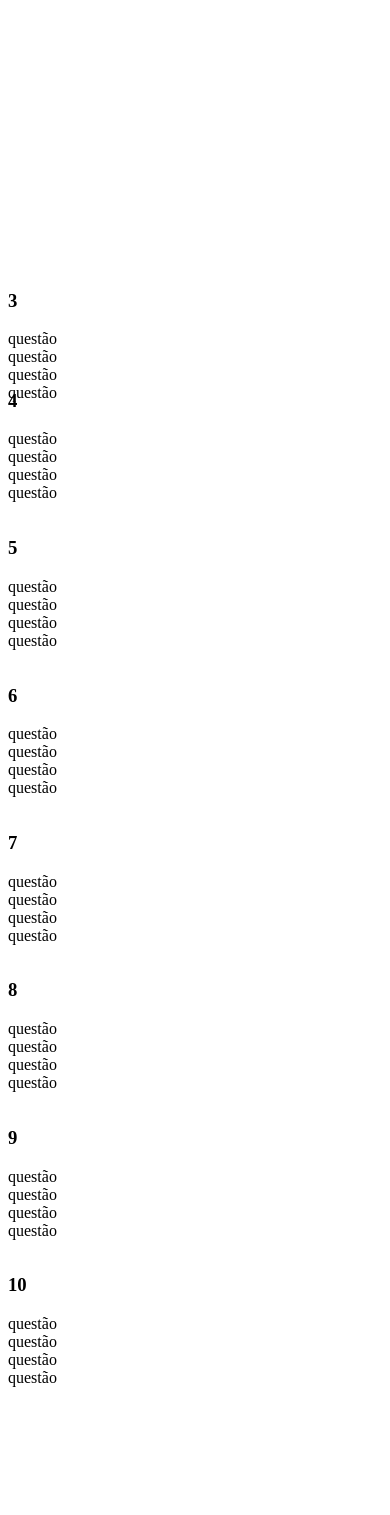
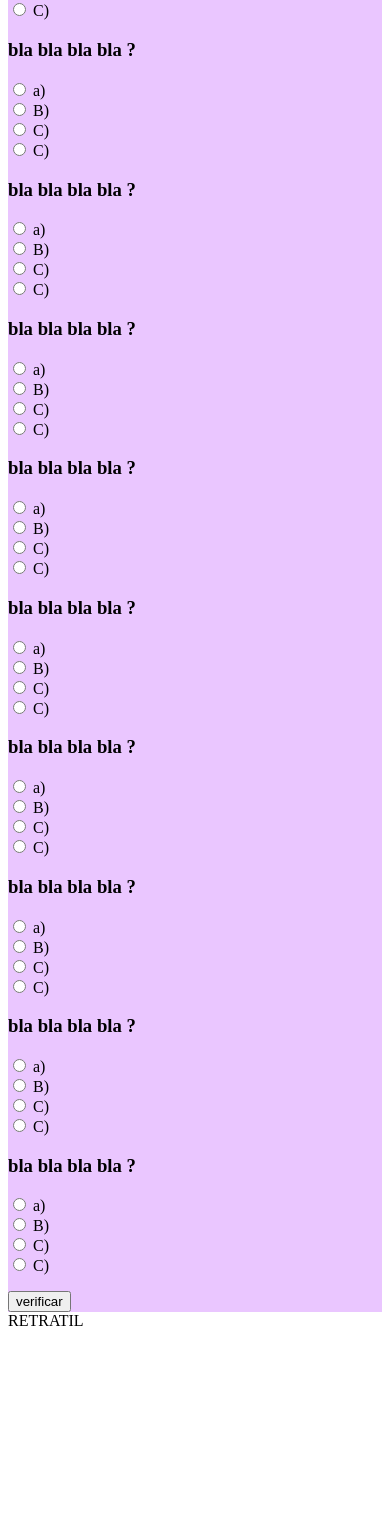
Before and after one commit to ketleycelest2510/ep4, a plain HTML site: page index.html in a window 390 px wide. Shown: the part 337-1852 px from the top of the page. Before the commit the page ends 1748 px from the top, so only its background shows below. Drawn offline with Linux system fonts and the light colour scheme.

Commit message:
Add files via upload

```diff
--- a/index.html
+++ b/index.html
@@ -5,92 +5,87 @@
     <meta name="viewport" content="width=device-width, initial-scale=1.0">
     <title>Historia</title>
     <link rel="stylesheet" href="style.css">
-    <form>
-        <h3> 1 </h3>
-        <imput type="radio" name="reposta" value="incorreta">questão</imput> <br>
-        <imput type="radio" name="reposta" value="incorreta">questão</imput><br>
-        <imput type="radio" name="reposta" value="correto">questão</imput><br>
-        <imput type="radio" name="reposta" value="incorreta">questão</imput><br>
-        <p id="resultado_1"></p>
-    </form>
+</head>
+<body>
+    <header>
+        <img src="img.jpg" alt="">
+    </header>
+    <main>
+        <form>
+            <h3>bla bla bla bla ?</h3>
+            <input type="radio" name="resposta1" value="correta"> a) <br>
+            <input type="radio" name="resposta1" value="incorreta"> B) <br>
+            <input type="radio" name="resposta1" value="incorreta"> C) <br>
+            <input type="radio" name="resposta1" value="incorreta"> C) <br>
+            <p id="resultado_1"></p>
 
-    <form>
-        <h3> 2 </h3>
-        <imput type="radio" name="reposta" value="incorreta">questão</imput> <br>
-        <imput type="radio" name="reposta" value="incorreta">questão</imput><br>
-        <imput type="radio" name="reposta" value="incorreta">questão</imput><br>
-        <imput type="radio" name="reposta" value="correto">questão</imput><br>
-        <p id="resultado_2"></p>
-    </form>
+            <h3>bla bla bla bla ?</h3>
+            <input type="radio" name="resposta2" value="correta"> a) <br>
+            <input type="radio" name="resposta2" value="incorreta"> B) <br>
+            <input type="radio" name="resposta2" value="incorreta"> C) <br>
+            <input type="radio" name="resposta2" value="incorreta"> C) <br>
+            <p id="resultado_2"></p>
 
-    <form>
-        <h3> 3 </h3>
-        <imput type="radio" name="reposta" value="correto">questão</imput> <br>
-        <imput type="radio" name="reposta" value="incorreta">questão</imput><br>
-        <imput type="radio" name="reposta" value="incorreta">questão</imput><br>
-        <imput type="radio" name="reposta" value="incorreta">questão</imput><br>
-        <p id="resultado_3"></p>
-    </form>
+            <h3>bla bla bla bla ?</h3>
+            <input type="radio" name="resposta3" value="correta"> a) <br>
+            <input type="radio" name="resposta3" value="incorreta"> B) <br>
+            <input type="radio" name="resposta3" value="incorreta"> C) <br>
+            <input type="radio" name="resposta3" value="incorreta"> C) <br>
+            <p id="resultado_3"></p>
 
-    <form>
-        <h3> 4 </h3>
-        <imput type="radio" name="reposta" value="correto">questão</imput> <br>
-        <imput type="radio" name="reposta" value="incorreta">questão</imput><br>
-        <imput type="radio" name="reposta" value="incorreta">questão</imput><br>
-        <imput type="radio" name="reposta" value="incorreta">questão</imput><br>
-        <p id="resultado_4"></p>
-    </form>
+            <h3>bla bla bla bla ?</h3>
+            <input type="radio" name="resposta4" value="correta"> a) <br>
+            <input type="radio" name="resposta4" value="incorreta"> B) <br>
+            <input type="radio" name="resposta4" value="incorreta"> C) <br>
+            <input type="radio" name="resposta4" value="incorreta"> C) <br>
+            <p id="resultado_4"></p>
 
-    <form>
-        <h3> 5 </h3>
-        <imput type="radio" name="reposta" value="incorreta">questão</imput> <br>
-        <imput type="radio" name="reposta" value="correto">questão</imput><br>
-        <imput type="radio" name="reposta" value="incorreta">questão</imput><br>
-        <imput type="radio" name="reposta" value="incorreta">questão</imput><br>
-        <p id="resultado_5"></p>
-    </form>
+            <h3>bla bla bla bla ?</h3>
+            <input type="radio" name="resposta5" value="correta"> a) <br>
+            <input type="radio" name="resposta5" value="incorreta"> B) <br>
+            <input type="radio" name="resposta5" value="incorreta"> C) <br>
+            <input type="radio" name="resposta5" value="incorreta"> C) <br>
+            <p id="resultado_5"></p>
 
-    <form>
-        <h3> 6 </h3>
-        <imput type="radio" name="reposta" value="incorreta">questão</imput> <br>
-        <imput type="radio" name="reposta" value="incorreta">questão</imput><br>
-        <imput type="radio" name="reposta" value="correto">questão</imput><br>
-        <imput type="radio" name="reposta" value="incorreta">questão</imput><br>
-        <p id="resultado_6"></p>
-    </form>
+            <h3>bla bla bla bla ?</h3>
+            <input type="radio" name="resposta6" value="correta"> a) <br>
+            <input type="radio" name="resposta6" value="incorreta"> B) <br>
+            <input type="radio" name="resposta6" value="incorreta"> C) <br>
+            <input type="radio" name="resposta6" value="incorreta"> C) <br>
+            <p id="resultado_6"></p>
 
-    <form>
-        <h3> 7 </h3>
-        <imput type="radio" name="reposta" value="incorreta">questão</imput> <br>
-        <imput type="radio" name="reposta" value="incorreta">questão</imput><br>
-        <imput type="radio" name="reposta" value="incorreta">questão</imput><br>
-        <imput type="radio" name="reposta" value="correto">questão</imput><br>
-        <p id="resultado_7"></p>
-    </form>
+            <h3>bla bla bla bla ?</h3>
+            <input type="radio" name="resposta7" value="correta"> a) <br>
+            <input type="radio" name="resposta7" value="incorreta"> B) <br>
+            <input type="radio" name="resposta7" value="incorreta"> C) <br>
+            <input type="radio" name="resposta7" value="incorreta"> C) <br>
+            <p id="resultado_7"></p>
 
-    <form>
-        <h3> 8 </h3>
-        <imput type="radio" name="reposta" value="correto">questão</imput> <br>
-        <imput type="radio" name="reposta" value="incorreta">questão</imput><br>
-        <imput type="radio" name="reposta" value="incorreta">questão</imput><br>
-        <imput type="radio" name="reposta" value="incorreta">questão</imput><br>
-        <p id="resultado_8"></p>
-    </form>
+            <h3>bla bla bla bla ?</h3>
+            <input type="radio" name="resposta8" value="correta"> a) <br>
+            <input type="radio" name="resposta8" value="incorreta"> B) <br>
+            <input type="radio" name="resposta8" value="incorreta"> C) <br>
+            <input type="radio" name="resposta8" value="incorreta"> C) <br>
+            <p id="resultado_8"></p>
 
-    <form>
-        <h3> 9 </h3>
-        <imput type="radio" name="reposta" value="incorreta">questão</imput> <br>
-        <imput type="radio" name="reposta" value="correto">questão</imput><br>
-        <imput type="radio" name="reposta" value="incorreta">questão</imput><br>
-        <imput type="radio" name="reposta" value="incorreta">questão</imput><br>
-        <p id="resultado_9"></p>
-    </form>
+            <h3>bla bla bla bla ?</h3>
+            <input type="radio" name="resposta9" value="correta"> a) <br>
+            <input type="radio" name="resposta9" value="incorreta"> B) <br>
+            <input type="radio" name="resposta9" value="incorreta"> C) <br>
+            <input type="radio" name="resposta9" value="incorreta"> C) <br>
+            <p id="resultado_9"></p>
 
-    <form>
-        <h3> 10 </h3>
-        <imput type="radio" name="reposta" value="incorreta">questão</imput> <br>
-        <imput type="radio" name="reposta" value="incorreta">questão</imput><br>
-        <imput type="radio" name="reposta" value="correto">questão</imput><br>
-        <imput type="radio" name="reposta" value="incorreta">questão</imput><br>
-        <p id="resultado_10"></p>
-    </form>
+            <h3>bla bla bla bla ?</h3>
+            <input type="radio" name="resposta10" value="correta"> a) <br>
+            <input type="radio" name="resposta10" value="incorreta"> B) <br>
+            <input type="radio" name="resposta10" value="incorreta"> C) <br>
+            <input type="radio" name="resposta10" value="incorreta"> C) <br>
+            <p id="resultado_10"></p>
+            <button type="button" onclick="botao_resposta()"> verificar</button>
+        </form>
+        <script src="script.js"></script>
+
+    </main>
+    <section>RETRATIL</section>
+</body>
+</html>
--- a/script.js
+++ b/script.js
@@ -1,3 +1,75 @@
-function () {
+function botao_resposta() {
+    var respostausuario1 = document.queryselector('input[name="resposta1"]: checked');
+    var respostausuario2 = document.queryselector('input[name="resposta2"]: checked');
+    var respostausuario3 = document.queryselector('input[name="resposta3"]: checked');
+    var respostausuario4 = document.queryselector('input[name="resposta4"]: checked');
+    var respostausuario5 = document.queryselector('input[name="resposta5"]: checked');
+    var respostausuario6 = document.queryselector('input[name="resposta6"]: checked');
+    var respostausuario7 = document.queryselector('input[name="resposta7"]: checked');
+    var respostausuario8 = document.queryselector('input[name="resposta8"]: checked');
+    var respostausuario9 = document.queryselector('input[name="resposta9"]: checked');
+    var respostausuario10 = document.queryselector('input[name="resposta10"]: checked');
+ }
 
-}
+
+    if (respostaUsuario1 && respostaUsuario2 && respostaUsuario3 && respostaUsuario4 && respostaUsuario5 && respostaUsuario6 && respostaUsuario7 && respostaUsuario8 && respostaUsuario9 && respostaUsuario10) {
+        if(respostaUsuario1.value === "correta"){
+            document.getElementById("resultado_1").innerHTML = "acertou!!";
+        }
+        else{
+            document.getElementById("errado1").innerHTML = "Errou!!";
+        }
+        if(respostaUsuario1.value === "correta"){
+            document.getElementById("resultado_2").innerHTML = "acertou!!";
+        }
+        else{
+            document.getElementById("errado2").innerHTML = "Errou!!";
+        }
+        if(respostaUsuario1.value === "correta"){
+            document.getElementById("resultado_3").innerHTML = "acertou!!";
+        }
+        else{
+            document.getElementById("errado3").innerHTML = "Errou!!";
+        }
+        if(respostaUsuario1.value === "correta"){
+            document.getElementById("resultado_4").innerHTML = "acertou!!";
+        }
+        else{
+            document.getElementById("errado4").innerHTML = "Errou!!";
+        }
+        if(respostaUsuario1.value === "correta"){
+            document.getElementById("resultado_5").innerHTML = "acertou!!";
+        }
+        else{
+            document.getElementById("errado5").innerHTML = "Errou!!";
+        }
+        if(respostaUsuario1.value === "correta"){
+            document.getElementById("resultado_6").innerHTML = "acertou!!";
+        }
+        else{
+            document.getElementById("errado6").innerHTML = "Errou!!";
+        }
+        if(respostaUsuario1.value === "correta"){
+            document.getElementById("resultado_7").innerHTML = "acertou!!";
+        }
+        else{
+            document.getElementById("errado7").innerHTML = "Errou!!";
+        }
+        if(respostaUsuario1.value === "correta"){
+            document.getElementById("resultado_8").innerHTML = "acertou!!";
+        }
+        else{
+            document.getElementById("errado8").innerHTML = "Errou!!";
+        }
+        if(respostaUsuario1.value === "correta"){
+            document.getElementById("resultado_9").innerHTML = "acertou!!";
+        }
+        else{
+            document.getElementById("errado9").innerHTML = "Errou!!";
+        }
+        if(respostaUsuario1.value === "correta"){
+            document.getElementById("resultado_10").innerHTML = "acertou!!";
+        }
+        else{
+            document.getElementById("errado10").innerHTML = "Errou!!";
+        }
--- a/style.css
+++ b/style.css
@@ -1,60 +1,40 @@
-header{
+header {
     grid-area: cabe;
-    background-color: rgba(162, 104, 255, 0.726);
+    position: relative;
+    background-color: purple;
 }
-main{
+main {
     grid-area: prin;
-    background-color: rgb(255, 255, 255);
+    background-color: rgb(234, 198, 255);
 }
 footer{
     grid-area: roda;
-    background-color: black;
-}
-section{
-    grid-area: secn;
-    background-color: aquamarine;
-    display: none;
+    position: relative;
+    background-color: purple;
 }
 body{
     display: grid;
     grid-template-areas:
-    "cabe cabe"
-    "prin prin"
-    "roda roda";
-    grid-template-rows: 200px 500px 200px;
-    grid-template-columns: 300px auto;
+    " cabe cabe cabe  "
+    " prin prin prin "
+    " roda roda roda";
+    grid-template-columns: 180px auto;
+    grid-template-rows: 210px auto 200px;
 }
-header img{
-    height: 150px;
-    width: auto;
+.logo{
+    border-radius: 10%;
+    transition: 1s;
+    width: 8%;
+    display: flex;
 }
-@media only screen and (max-width: 820px) {
-    body{
-        grid-template-areas:
-        "cabe"
-        "prin"
-        "roda";
-        grid-template-columns: 1fr;
-        grid-template-rows: 200px 50px 500px 200px;
-    }
-    header img{
-        display: none;
-    }
+
+header{
+    display: flex;
+    padding: 1rem;
+    align-items: center;
 }
-@media only screen and (max-width: 480px) {
-    body{
-        grid-template-areas:
-        "secn"
-        "prin"
-        "roda";
-        grid-template-columns: 1fr;
-        grid-template-rows: 100px 500px 100px;
-    }
-    section{
-        display: flex;
-    }
-    header{
-        display: none;
-    }
-
+footer{
+    display: flex;
+    padding: 1rem;
+    align-items: center;
 }
```
